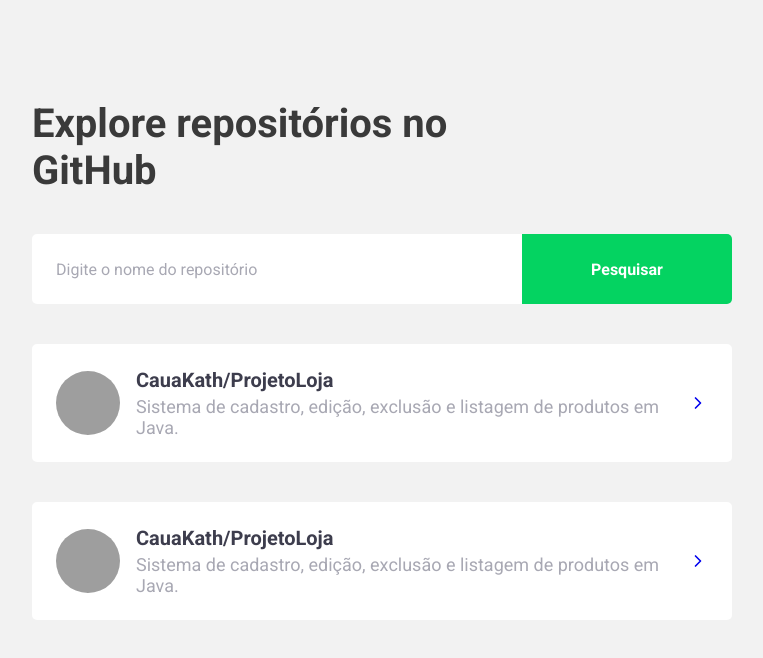
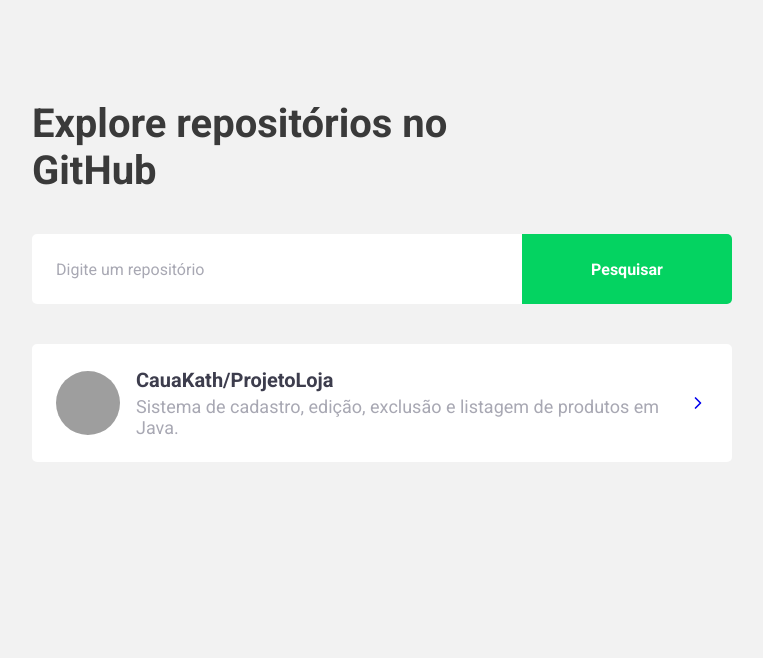
Before and after one commit to CauaKath/GitHubRepository, a React (Create React App) app: page / in a window 1280 px wide. Shown: the top 658 px of the page, without its empty margins (168-931 px from the left). Built offline with nearby package versions, Linux system fonts and the light colour scheme; grey boxes are pictures that could not be loaded.

Commit message:
Adição de tratamento de erro

```diff
--- a/src/pages/Dashboard/index.tsx
+++ b/src/pages/Dashboard/index.tsx
@@ -2,7 +2,7 @@
 import { FiChevronRight } from 'react-icons/fi';
 import api from '../../service/api';
 
-import { Title, Repositories, Form } from './styles';
+import { Title, Repositories, Form, Error } from './styles';
 
 interface IRepository {
   full_name: string;
@@ -15,33 +15,46 @@
 
 const Dashboard: React.FC = () => {
   const [newRepo, setNewRepo] = useState('');
+  const [inputError, setInputError] = useState('');
   const [repositories, setRepositories] = useState<IRepository[]>([]);
 
   async function handleAddRepository(event: FormEvent<HTMLFormElement>): Promise<void> {
     event.preventDefault();
 
-    const response = await api.get<IRepository>(`repos/${newRepo}`);
-    const repository = response.data;
+    if (!newRepo) {
+      setInputError("Digite um usuário/repositório para pesquisar.");
+      return;
+    }
 
-    setRepositories([...repositories, repository]);
-    setNewRepo('');
+    try {
+      const response = await api.get<IRepository>(`repos/${newRepo}`);
+      const repository = response.data;
+
+      setRepositories([...repositories, repository]);
+      setNewRepo('');
+      setInputError('');
+    } catch(err) {
+      setInputError("Repositório não encontrado ou inexistente!")
+    }
   }
 
   return (
     <>
       <Title>Explore repositórios no GitHub</Title>
 
-      <Form onSubmit={handleAddRepository}>
+      <Form hasError={!!inputError} onSubmit={handleAddRepository}>
         <input
           value={newRepo}
           onChange={e => setNewRepo(e.target.value)}
-          placeholder="Digite o nome do repositório"
+          placeholder="Digite um repositório"
         />
         <button type="submit">Pesquisar</button>
       </Form>
 
+      {inputError && <Error>{inputError}</Error>}
+
       <Repositories>
-        {/**repositories.map(repository => (
+        {repositories.map(repository => (
           <a key={repository.full_name} href="teste">
             <img src={repository.owner.avatar_url} alt={repository.owner.login} />
 
@@ -51,16 +64,7 @@
             </div>
             <FiChevronRight size={20} />
           </a>
-        ))**/}
-        <a href="teste">
-          <img src="https://avatars.githubusercontent.com/u/80467897?v=4" alt="CauaKath" />
-
-          <div>
-            <strong>CauaKath/ProjetoLoja</strong>
-            <p>Sistema de cadastro, edição, exclusão e listagem de produtos em Java.</p>
-          </div>
-          <FiChevronRight size={20} />
-        </a>
+        ))}
       </Repositories>
 
       <Repositories>
```
